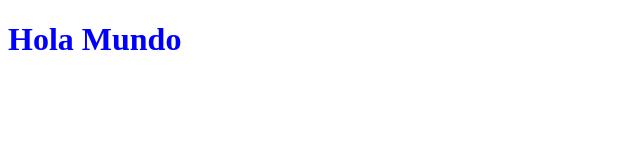
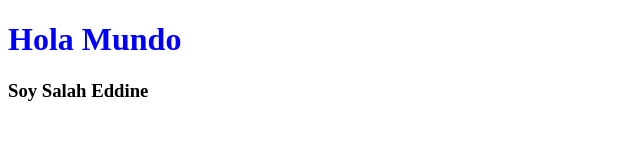
Before and after one commit to Salahkhouadri/ExamenEDD, a plain HTML site: page index.html in a window 1280 px wide. Shown: the whole page, without its empty margins (0-640 px from the left). Drawn offline with Linux system fonts and the light colour scheme.

Commit message:
RamaRecrusiva g On branch Rama2

```diff
--- a/index.html
+++ b/index.html
@@ -8,5 +8,6 @@
 </head>
 <body>
     <h1>Hola Mundo</h1>
+    <h3>Soy Salah Eddine</h3>
 </body>
 </html>
```
